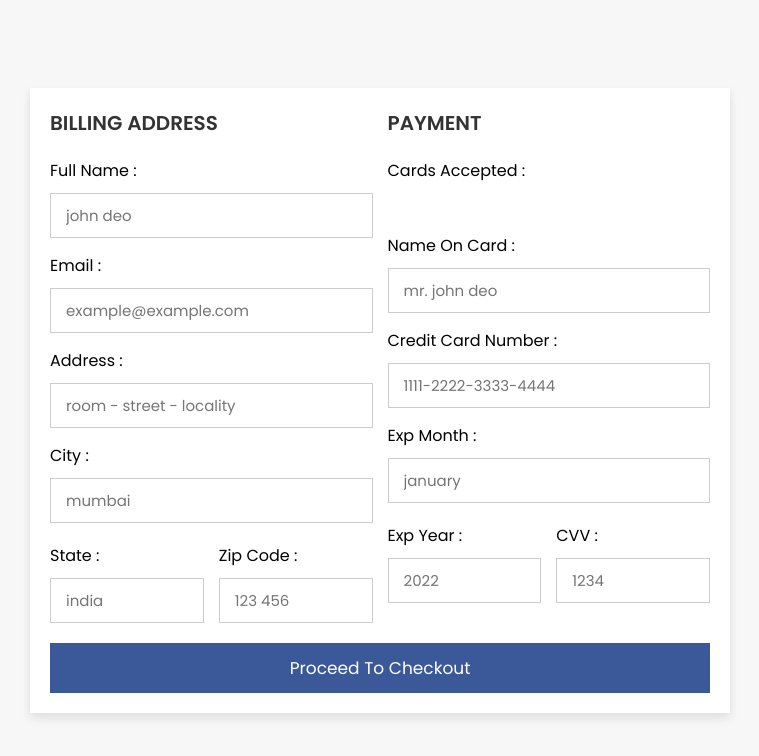
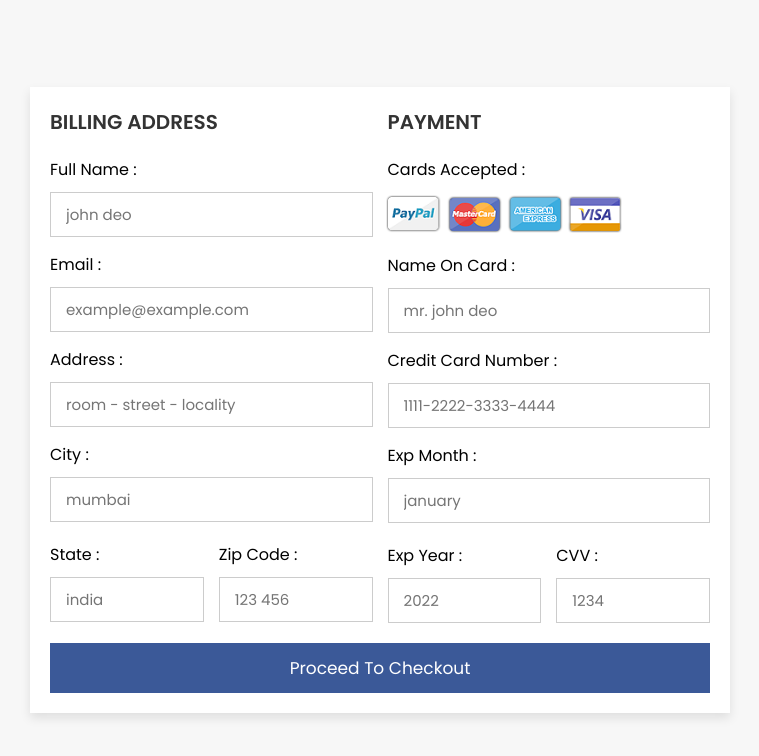
Before and after one commit to roshini-kotagiri/Webathon-2k24_Phoenix, a plain HTML site: page source/index.html in a window 1280 px wide. Shown: the whole page, without its empty margins (260-1019 px from the left). Drawn offline with Linux system fonts and the light colour scheme.

Commit message:
Update index.html

```diff
--- a/source/index.html
+++ b/source/index.html
@@ -57,7 +57,7 @@
 
                 <div class="inputBox">
                     <span>cards accepted :</span>
-                    <img src="images/card_img.png" alt="">
+                    <img src="card_img.png" alt="">
                 </div>
                 <div class="inputBox">
                     <span>name on card :</span>
```
